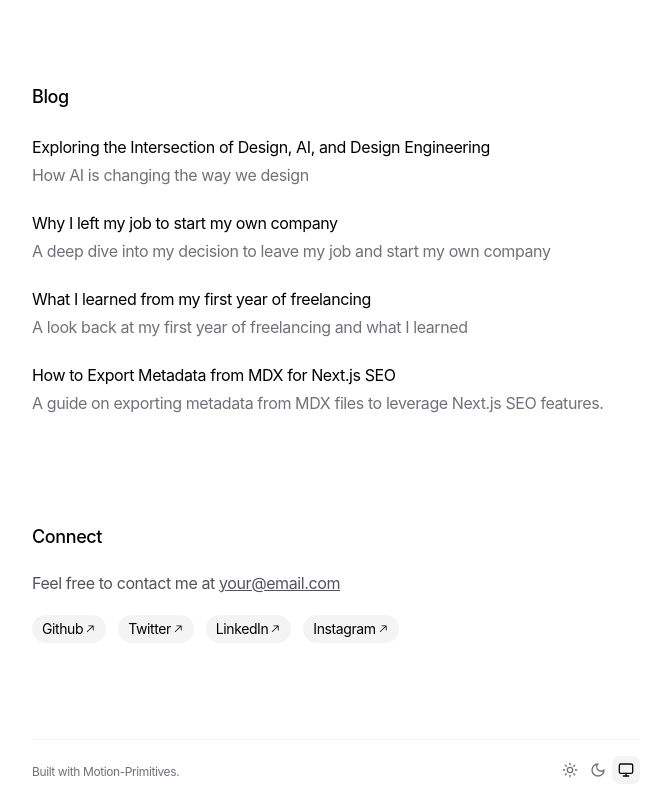
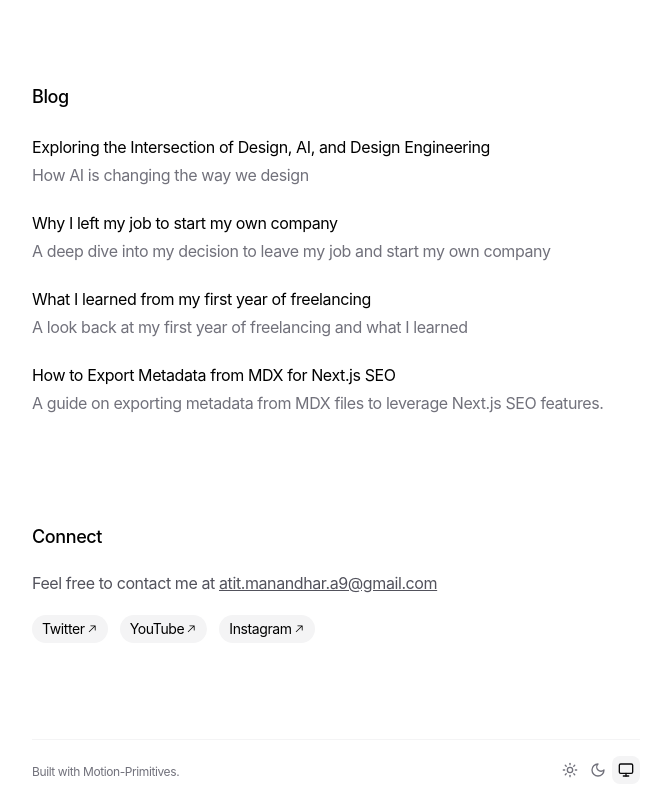
Before and after one commit to atitmanandhar/personal-website, a Next.js app: page / in a window 1280 px wide. Shown: the part 1019-1819 px from the top of the page, without its empty margins (304-969 px from the left). Built offline with nearby package versions, Linux system fonts and the light colour scheme.

Commit message:
Change email and social links on data

```diff
--- a/app/data.ts
+++ b/app/data.ts
@@ -105,21 +105,17 @@ export const BLOG_POSTS: BlogPost[] = [
 
 export const SOCIAL_LINKS: SocialLink[] = [
   {
-    label: 'Github',
-    link: 'https://github.com/ibelick',
+    label: 'Twitter',
+    link: 'https://www.x.com/AtitManandhar',
   },
   {
-    label: 'Twitter',
-    link: 'https://twitter.com/ibelick',
-  },
-  {
-    label: 'LinkedIn',
-    link: 'https://www.linkedin.com/in/ibelick',
+    label: 'YouTube',
+    link: 'https://www.youtube.com/@atitmanandhar',
   },
   {
     label: 'Instagram',
-    link: 'https://www.instagram.com/ibelick',
+    link: 'https://www.instagram.com/atitmanandhar',
   },
 ]
 
-export const EMAIL = 'your@email.com'
+export const EMAIL = 'atit.manandhar.a9@gmail.com'
```
